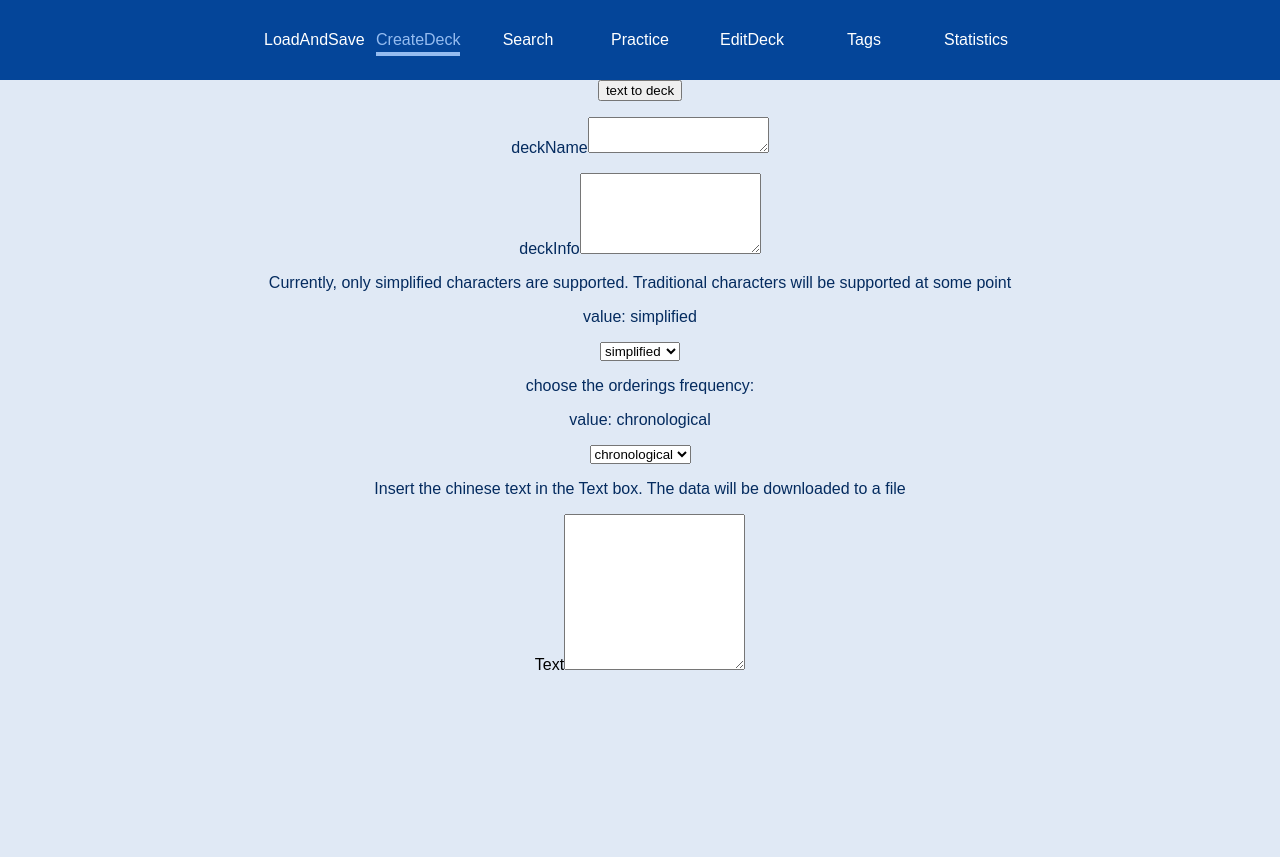
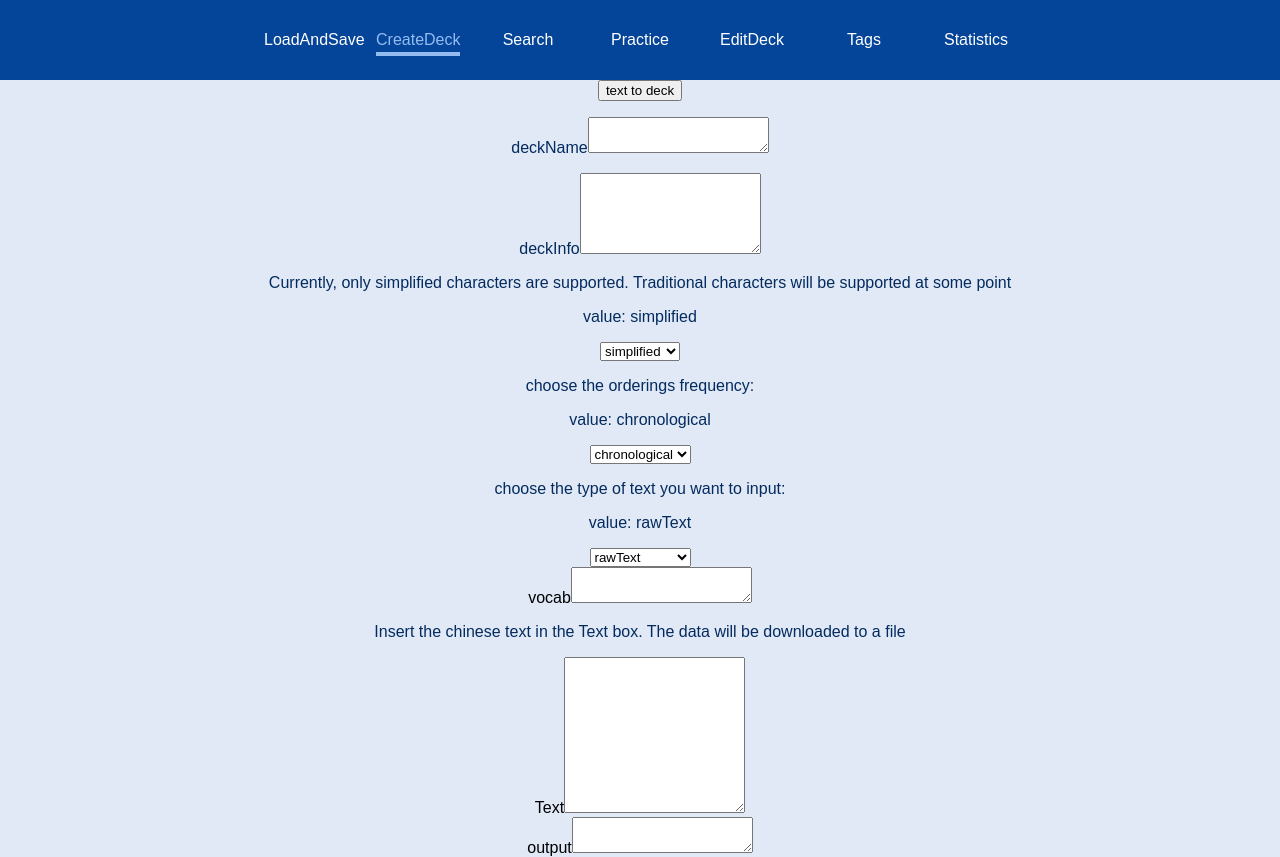
Before and after one commit to Weiqifan1/hanzimining, a React (Create React App) app: page /createDeck in a window 1280 px wide. Before the commit the page ends 800 px from the top, so only its background shows below. Built offline with nearby package versions, Linux system fonts and the light colour scheme.

Commit message:
2023-02-18_1711_supportFor2LineTextUpload

```diff
--- a/src/pages/CreateDeck.tsx
+++ b/src/pages/CreateDeck.tsx
@@ -13,11 +13,8 @@ const CreateDeck: React.FunctionComponent<IPage> = props => {
     const backendUrl: string = "https://chinesesentencemining-6z6zb.ondigitalocean.app/texttodeck"//"http://127.0.0.1:5000/texttodeck"
     const [selects, setSelects] = useState<string>("simplified")
     const [sortorder, setsortorder] = useState<string>("chronological")
-    const [delivery, setDelivery] = useState<string>("toFile")
+    const [textType, setTextType] = useState<string>("rawText")
     const [outputs, setOutputs] = useState<string>("")
-    /*write a state variable to handle post requests*/
-    const [posts, setPosts] = useState<string>("");
-    /*dummy for forcing update*/
 
     const download = (filename: string, text:string) => {
         console.log("save file code initiated")
@@ -33,10 +30,10 @@ const CreateDeck: React.FunctionComponent<IPage> = props => {
     }
 
     const handleDownload = () => {
-        const deckName: string = ((document.getElementById("deckName") as HTMLInputElement).value);
-        const deckInfo: string = ((document.getElementById("deckInfo") as HTMLInputElement).value);
-        const text: string = ((document.getElementById("text") as HTMLInputElement).value);
-        const output: string = ((document.getElementById("output") as HTMLInputElement).value);
+        const deckName: string = ((document.getElementById("deckName") as HTMLInputElement).value.trim());
+        const deckInfo: string = ((document.getElementById("deckInfo") as HTMLInputElement).value.trim());
+        const vocab: string = ((document.getElementById("vocab") as HTMLInputElement).value.trim());
+        const text: string = ((document.getElementById("text") as HTMLInputElement).value.trim());
         if (isEmptyString(deckName) || isEmptyString(deckInfo) || isEmptyString(text)) {
             setOutputs("there is an error in in the input. make sure all fields are set")
         }
@@ -44,15 +41,19 @@ const CreateDeck: React.FunctionComponent<IPage> = props => {
         console.log(deckInfo)
         console.log(selects)
         console.log(sortorder)
+        console.log(vocab)
+        console.log(textType)
         console.log(text)
-        console.log(output)
 
         const bodyDict = {
             "deckName": deckName,
             "deckInfo": deckInfo,
             "script": selects,
             "cardOrder": sortorder,
-            "text": text,
+            "vocab": vocab.split(/(\s+)/),
+            "textType": textType,
+            "sentencenames": [],
+            "text": text.trim(),
         }
         console.log("send post request")
 
@@ -68,8 +69,10 @@ const CreateDeck: React.FunctionComponent<IPage> = props => {
             .then(response => response.json())
             .then(data => {
                 const stringedResponse = JSON.stringify(data)
-                //document.getElementById("output").value = stringedResponse
-                //setOutputs(stringedResponse)
+                const resp = document.getElementById("output")
+                if (resp != null) {
+                    setOutputs(resp.toString())
+                }
                 download(deckName, stringedResponse)
             })
         console.log("request is sent")
@@ -105,29 +108,31 @@ const CreateDeck: React.FunctionComponent<IPage> = props => {
                     <option>frequency</option>
                 </select>
             </div>
-
+            <div>
+                <p>choose the type of text you want to input: </p>
+                <p>value: {textType}</p>
+                <select value={textType} onChange={e => setTextType(e.target.value)}>
+                    <option>rawText</option>
+                    <option>ordered2Line</option>
+                </select>
+            </div>
+            <div>
+                <label htmlFor="vocab">vocab</label>
+                <textarea id="vocab" required rows={2}> </textarea>
+            </div>
             <div>
                 <p>Insert the chinese text in the Text box. The data will be downloaded to a file</p>
                 <label htmlFor="text">Text</label>
                 <textarea id="text" required rows={10}> </textarea>
             </div>
+            <div>
+                <label htmlFor="output">output</label>
+                <textarea value={outputs} required rows={2}> </textarea>
+            </div>
+
         </form>
         </section>
             )
 };
 
-/*
-            <div>
-                <p>The data will be downloaded to a file</p>
-                <p>value: {delivery}</p>
-                <select value={delivery} onChange={e => setDelivery(e.target.value)}>
-                    <option>toFile</option>
-                </select>
-            </div>
-<p>
-                <label htmlFor="output">output</label>
-                <textarea id="output" required rows={10} value={outputs} onChange={e => setOutputs(e.target.value)}> </textarea>
-            </p>
-*/
-
 export default CreateDeck;
```
